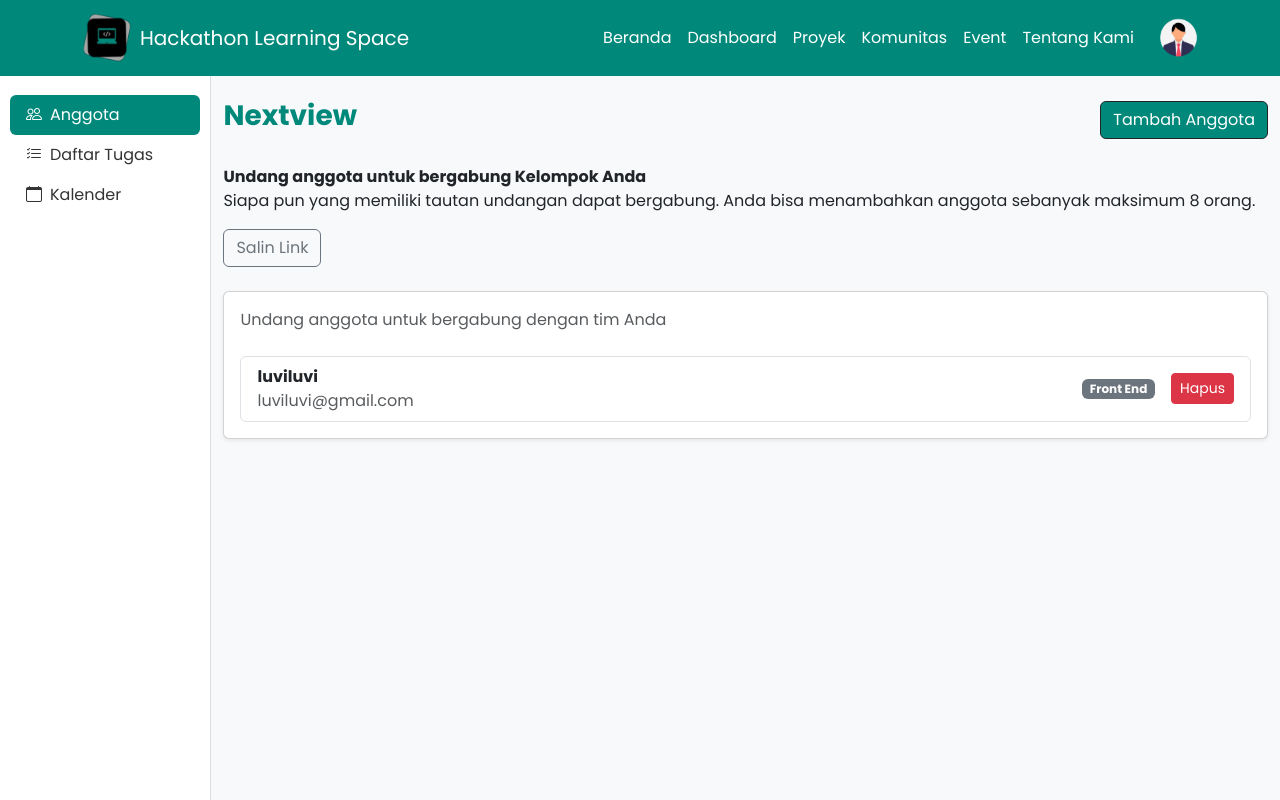
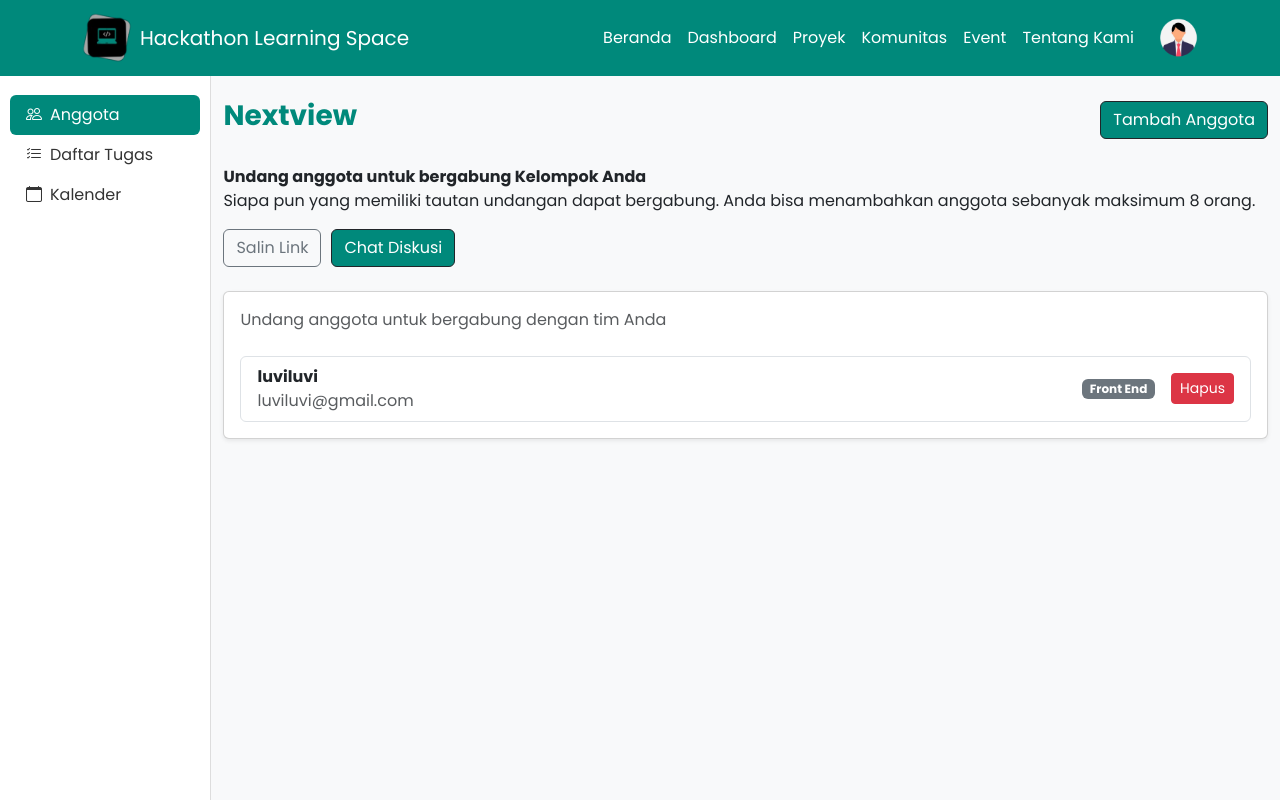
Before and after one commit to lluuvvii/hackathon_learning_space, a Next.js app: page /dashboard/projects/1/member in a window 1280 px wide. Shown: the top 800 px of the page. Built offline with nearby package versions, Linux system fonts and the light colour scheme.

Commit message:
add chats btn

```diff
--- a/src/app/dashboard/projects/[id]/member/page.tsx
+++ b/src/app/dashboard/projects/[id]/member/page.tsx
@@ -3,6 +3,7 @@
 import React, { useState } from 'react';
 import MemberModal from './MemberModal';
 import Sidebar from '../../components/Sidebar';
+import { useRouter } from 'next/navigation';
 
 interface Member {
   id: number;
@@ -12,6 +13,7 @@ interface Member {
 }
 
 const MemberPage = () => {
+  const router = useRouter()
   const [members, setMembers] = useState<Member[]>([
     { id: 1, name: 'luviluvi', email: 'luviluvi@gmail.com', role: 'Front End' },
   ]);
@@ -52,13 +54,16 @@ const MemberPage = () => {
             </div>
 
             {/* Keterangan dan Tombol Salin Link */}
-            <div className="mb-4">
+            <div className="gap-3 mb-4">
               <p>
                 <strong>Undang anggota untuk bergabung Kelompok Anda</strong> <br />
                 Siapa pun yang memiliki tautan undangan dapat bergabung. Anda bisa menambahkan anggota sebanyak maksimum 8 orang.
               </p>
-              <button className="btn btn-outline-secondary" onClick={handleCopyLink}>
+              <button className="btn btn-outline-secondary" style={{ marginRight: 10 }} onClick={handleCopyLink}>
                 Salin Link
+              </button>
+              <button className="btn btn-dark" style={{ backgroundColor: '#00897B' }} onClick={() => router.push('/dashboard/projects/1/chats')}>
+                Chat Diskusi
               </button>
             </div>
             <div className="card shadow-sm">
```
